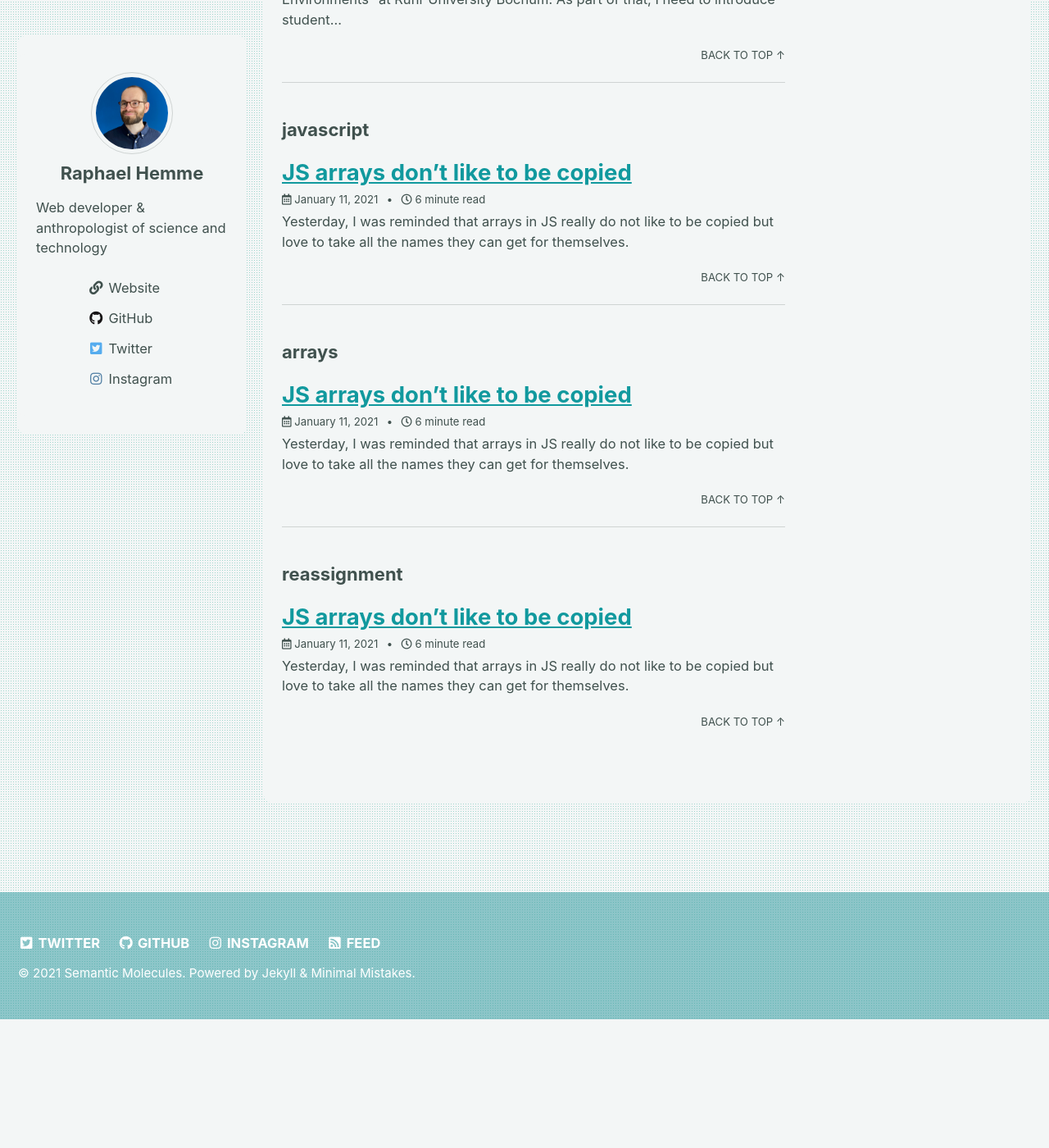
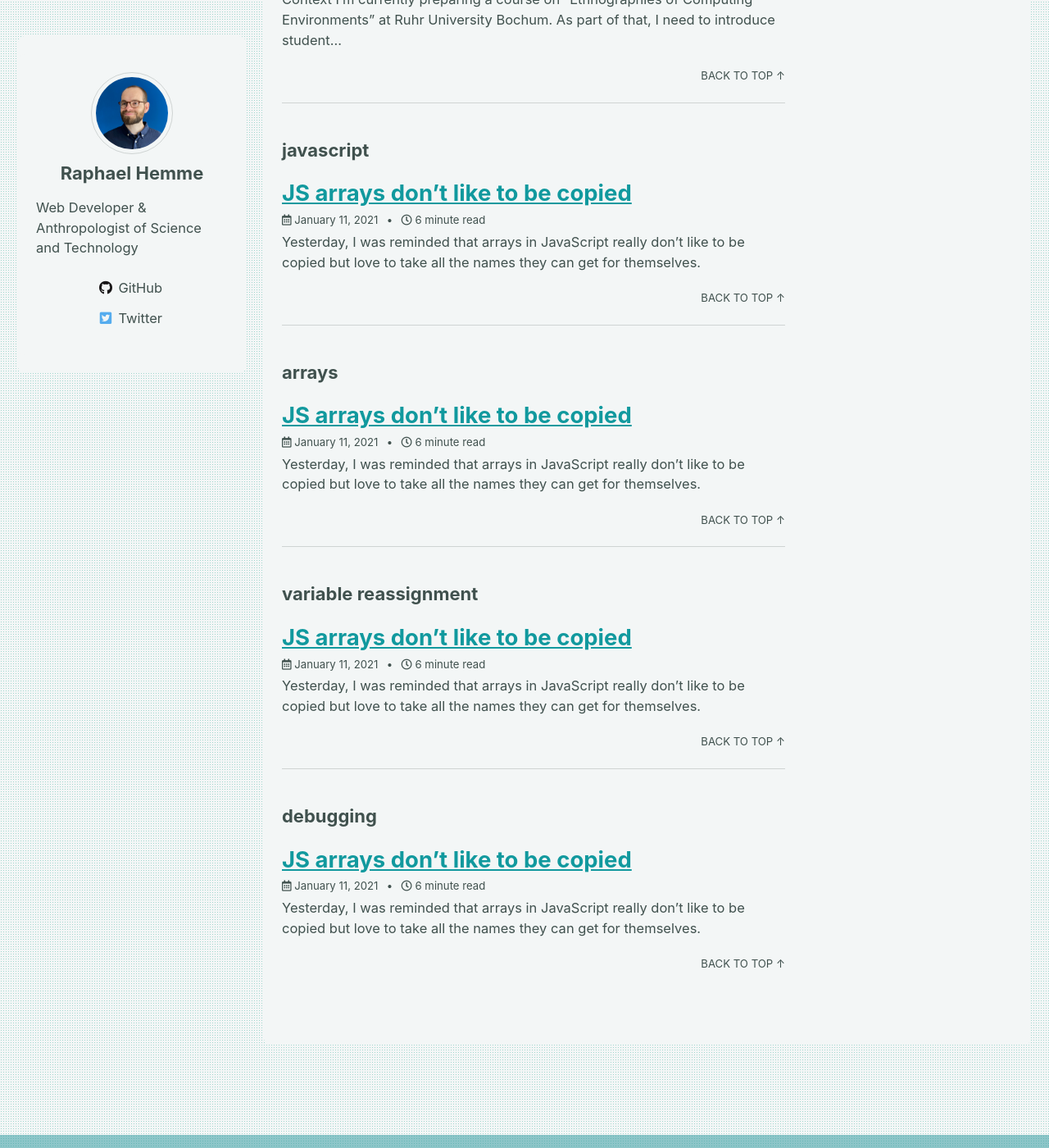
Before and after one commit to Raphael-Hemme/Raphael-Hemme.github.io, a Jekyll site: the page built from _pages/tag-archive.md, in a window 1280 px wide and 1400 px high, scrolled down 3194 px. Shown: the whole window at 82% size. Built offline with Jekyll 4.4.1, drawn with Linux system fonts in a browser that asks for light colours; cached includes are drawn as plain includes; before the commit the page ends 4437 px from its top, so only the background shows below that; some of the changed text lies outside the part shown.

Commit message:
Minor corrections in last post and small edit ind social links

```diff
--- a/_config.yml
+++ b/_config.yml
@@ -62,20 +62,20 @@ plugins:
 author:
   name   : "Raphael Hemme"
   avatar : "/assets/images/bio-photo.jpg"
-  bio    : "Web developer & anthropologist of science and technology"
+  bio    : "Web Developer & Anthropologist of Science and Technology"
   links:
-    - label: "Website"
-      icon: "fas fa-fw fa-link"
-      url: "https://"
+#    - label: "Website"
+#      icon: "fas fa-fw fa-link"
+#      url: "https://"
     - label: "GitHub"
       icon: "fab fa-fw fa-github"
       url: "https://github.com/Raphael-Hemme"
     - label: "Twitter"
       icon: "fab fa-fw fa-twitter-square"
-      url: "https://twitter.com/"
-    - label: "Instagram"
-      icon: "fab fa-fw fa-instagram"
-      url: "https://instagram.com/"
+      url: "https://twitter.com/hemme_r"
+#    - label: "Instagram"
+#      icon: "fab fa-fw fa-instagram"
+#      url: "https://instagram.com/"
 
 footer:
   links:
--- a/_posts/2021-01-11-js-arrays-dont-like-to-be-copied.md
+++ b/_posts/2021-01-11-js-arrays-dont-like-to-be-copied.md
@@ -6,11 +6,12 @@ categories:
 tags:
   - javascript
   - arrays
-  - reassignment
+  - variable reassignment
+  - debugging
 
 ---
 
-Yesterday, I was reminded that arrays in JS really do not like to be copied but love to take all the names they can get for themselves.
+Yesterday, I was reminded that arrays in JavaScript really don't like to be copied but love to take all the names they can get for themselves.
 
 I was going through a few vanilla JavaScript projects on codecademy to refresh and consolidate the basics and I got stuck for quite a long time on an issue I had where the program gave me as its output completely new arrays with values nowhere present in the "raw data". And the program did that even though I was expecting it just to push those arrays that pass a test into a new array.
 
```
Also changed, not shown: other parts of _posts/2021-01-11-js-arrays-dont-like-to-be-copied.md (+1 -1 lines).
